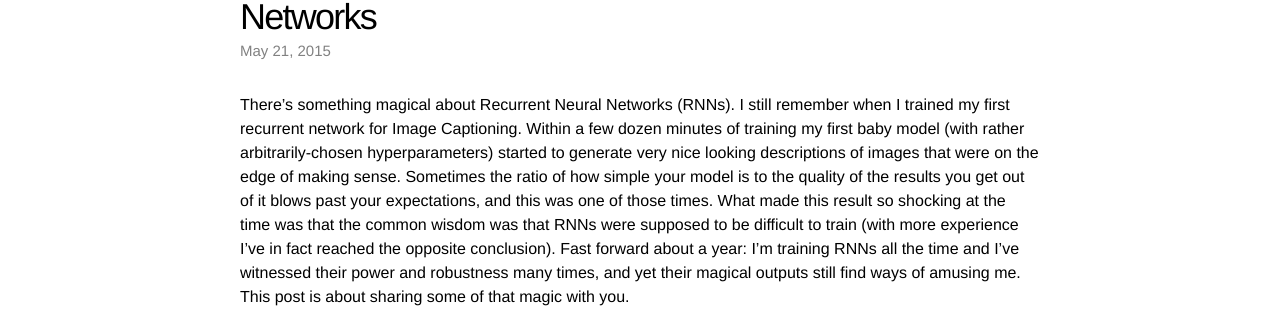
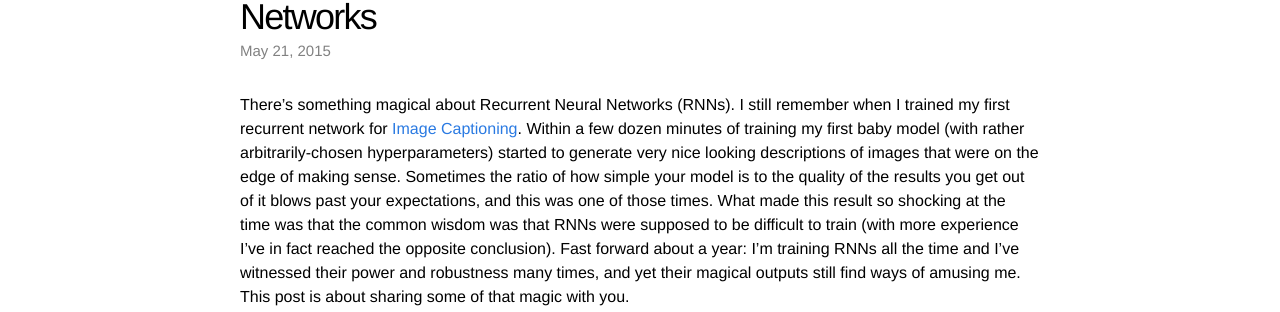
Before and after one commit to karpathy/karpathy.github.io, a Jekyll site: the page built from _posts/2015-05-21-rnn-effectiveness.markdown, in a window 1280 px wide and 900 px high. Shown: the part 140-452 px from the top of the window. Built offline with Jekyll 4.4.1, drawn with Linux system fonts in a browser that asks for light colours; Markdown is read by kramdown in place of the engine named in the settings; formulas are drawn with MathJax 3; comment, search, counter and statistics services are not loaded; some of the changed lines change nothing that is shown; some of the changed text lies outside the part shown.

Commit message:
adding few links

```diff
--- a/_posts/2015-05-21-rnn-effectiveness.markdown
+++ b/_posts/2015-05-21-rnn-effectiveness.markdown
@@ -7,7 +7,7 @@
 mathjax: true
 ---
 
-There's something magical about Recurrent Neural Networks (RNNs). I still remember when I trained my first recurrent network for Image Captioning. Within a few dozen minutes of training my first baby model (with rather arbitrarily-chosen hyperparameters) started to generate very nice looking descriptions of images that were on the edge of making sense. Sometimes the ratio of how simple your model is to the quality of the results you get out of it blows past your expectations, and this was one of those times. What made this result so shocking at the time was that the common wisdom was that RNNs were supposed to be difficult to train (with more experience I've in fact reached the opposite conclusion). Fast forward about a year: I'm training RNNs all the time and I've witnessed their power and robustness many times, and yet their magical outputs still find ways of amusing me. This post is about sharing some of that magic with you.
+There's something magical about Recurrent Neural Networks (RNNs). I still remember when I trained my first recurrent network for [Image Captioning](http://cs.stanford.edu/people/karpathy/deepimagesent/). Within a few dozen minutes of training my first baby model (with rather arbitrarily-chosen hyperparameters) started to generate very nice looking descriptions of images that were on the edge of making sense. Sometimes the ratio of how simple your model is to the quality of the results you get out of it blows past your expectations, and this was one of those times. What made this result so shocking at the time was that the common wisdom was that RNNs were supposed to be difficult to train (with more experience I've in fact reached the opposite conclusion). Fast forward about a year: I'm training RNNs all the time and I've witnessed their power and robustness many times, and yet their magical outputs still find ways of amusing me. This post is about sharing some of that magic with you.
 
 > We'll train RNNs to generate text character by character and ponder the question "how is that even possible?"
 
@@ -585,3 +585,4 @@
 - [Yoav Goldberg](https://twitter.com/yoavgo) compared these RNN results to [n-gram maximum likelihood (counting) baseline](http://nbviewer.ipython.org/gist/yoavg/d76121dfde2618422139)
 - [João Felipe](https://twitter.com/seaandsailor) trained char-rnn irish folk music and [sampled music](https://soundcloud.com/seaandsailor/sets/char-rnn-composes-irish-folk-music)
 - [Bob Sturm](https://twitter.com/boblsturm) also trained char-rnn on [music in ABC notation](https://highnoongmt.wordpress.com/2015/05/22/lisls-stis-recurrent-neural-networks-for-folk-music-generation/)
+- [RNN Bible bot](https://twitter.com/RNN_Bible) by [Maximilien](https://twitter.com/the__glu/with_replies)
```
